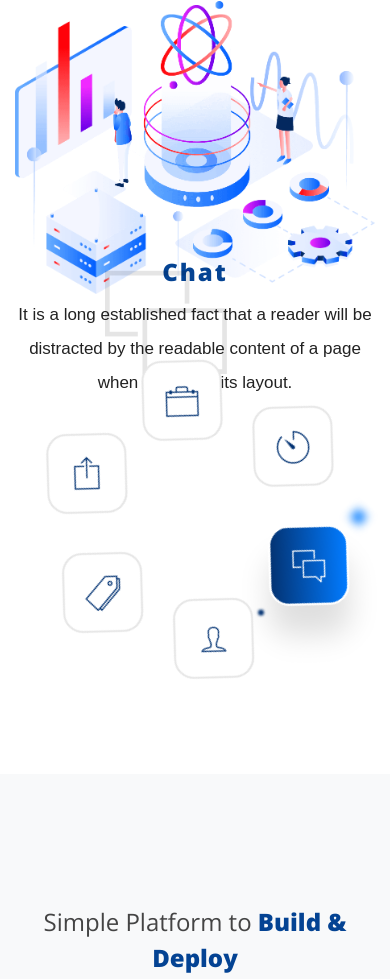
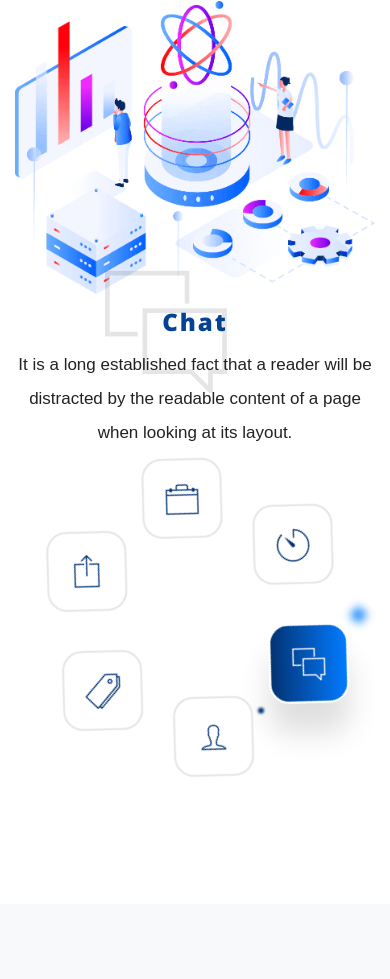
Before and after one commit to haneen-khairi/logattademo2, a plain HTML site: page index.html in a window 390 px wide. Shown: the part 804-1783 px from the top of the page. Drawn offline with nearby package versions, Linux system fonts and the light colour scheme; files whose address does not match are found by name.

Commit message:
add responsive

```diff
--- a/assets/css/circle.css
+++ b/assets/css/circle.css
@@ -20,7 +20,7 @@
 .CirItem.active { z-index: 1; opacity: 1; transform: scale(1); transition: 0.5s; }
 .contentCircle .CirItem i { font-size: 180px; position: absolute; top: 0; left: 50%; margin-left: -90px; color: #000000; opacity: 0.1; }
 @media only screen and (min-width:300px) and (max-width:599px) {
-	.holderCircle { width: 300px; height: 300px; margin: 0px auto; }
+	.holderCircle { width: 300px; height: 430px; margin: 0px auto; }
 	.holderCircle::after { width: 100%; height: 100%; }
 	.dotCircle { width: 100%; height: 100%; top: 0; right: 0; bottom: 0; left: 0; margin: auto; }
 }
--- a/assets/css/responsive.css
+++ b/assets/css/responsive.css
@@ -140,7 +140,7 @@ header{top: 20px;}
 @media(max-width:479px) {
 .banner .banner-text h1 { font-size: 24px; line-height: 38px; }
 .banner .banner-text .form-control { width: 224px; }
-.title-box h2 { font-size: 24px; line-height: 34px; }
+.title-box h2 { font-size: 24px; line-height: 34px;  margin-top:50px;}
 .iq-works .m-top { margin-top: 80px; }
 .iq-works .m-top.works-arrow1 { margin-top: 45px; }
 .works-box { margin-top: 250px; }
```
